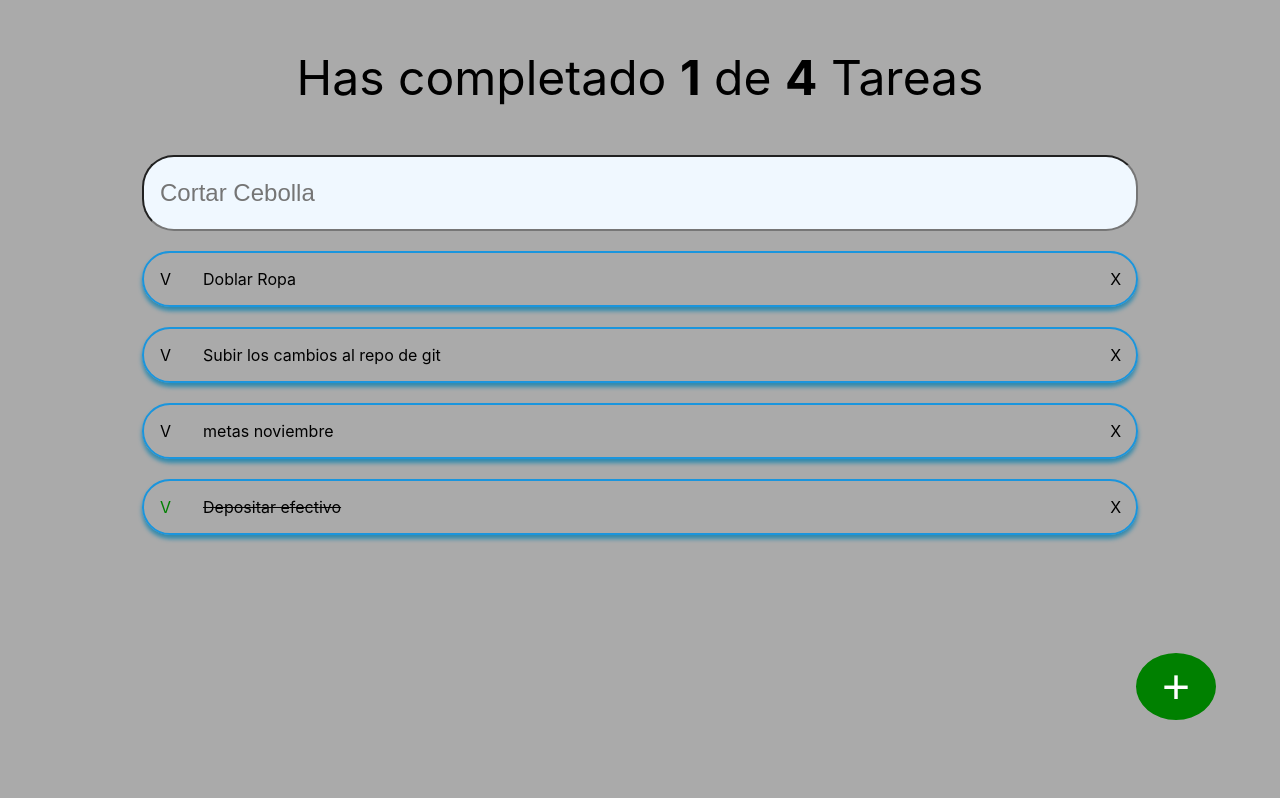
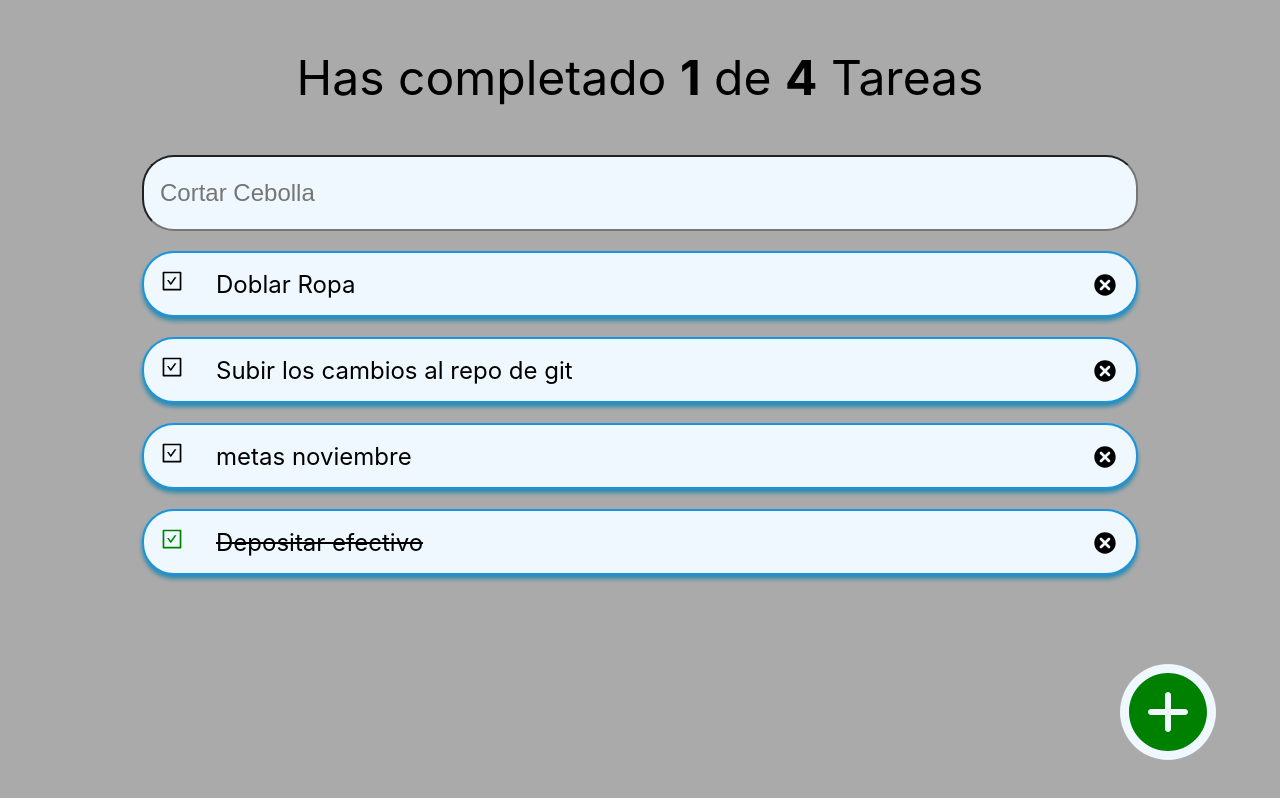
Before and after one commit to JoseDanielBarrero/curso-react, a React (Create React App) app: page / in a window 1280 px wide. Built offline with nearby package versions, Linux system fonts and the light colour scheme.

Commit message:
Cambios a los iconos y funcionalidad de compeltar y eliminar tareas, ademas de mensajes del todo counter cuando se completan todas las tareas y cuando no hay tareas

```diff
--- a/package.json
+++ b/package.json
@@ -4,6 +4,7 @@
   "dependencies": {
     "react": "^18",
     "react-dom": "^18",
+    "react-icons": "^4.11.0",
     "react-scripts": "5.0.1",
     "web-vitals": "^2.1.4"
   },
--- a/src/App.js
+++ b/src/App.js
@@ -30,6 +30,20 @@ function App() {
     }
   )
 
+  function completeTodo (text) {
+    const newTodos = [...todos];
+    const indexTodo = newTodos.findIndex((todo) => todo.text ==text);
+    newTodos[indexTodo].completed = !newTodos[indexTodo].completed;
+    setTodos(newTodos)
+  }
+
+  function deleteTodo (text) {
+    const newTodos = [...todos];
+    const indexTodo = newTodos.findIndex((todo) => todo.text ==text);
+    newTodos.splice(indexTodo,1);
+    setTodos(newTodos)
+  }
+
 
   return (
     <>
@@ -39,7 +53,13 @@ function App() {
       />
       <TodoList>
         {searchedTodos.map(todo => (
-          <TodoItem key={todo.text} text={todo.text} completed={todo.completed}/>
+          <TodoItem
+            key={todo.text}
+            text={todo.text}
+            completed={todo.completed}
+            onComplete={()=> completeTodo(todo.text)}
+            onDelete={()=> deleteTodo(todo.text)}
+          />
         ))}
       </TodoList>
       <CreateTodoButton/>
--- a/src/CreateTodoButton.css
+++ b/src/CreateTodoButton.css
@@ -1,21 +1,20 @@
 .CreateButton{
-    font-size: 48px;
-    border: 5px solid green;
+    font-size: 6rem;
+    position: fixed;
+    bottom: 5%;
+    right: 5%;
+    color: green;
     border-radius: 100%;
-    width: 5rem;
-    position: fixed;
-    bottom: 10%;
-    right: 5%;
-    color: white;
-    background-color: green;
+    background-color: aliceblue;
+    padding: 0;
 }
 
 .CreateButton:hover {
-    box-shadow: 0 4px 16px rgba(49, 138, 172, 1);
+    box-shadow: 0 4px 16px rgb(2, 102, 2);
     transition: all 0.2s ease;
 }
 
 .CreateButton:active {
     background-color: rgb(2, 102, 2);
-    border-color: rgb(2, 102, 2);
+    color: aliceblue;
 }
--- a/src/CreateTodoButton.js
+++ b/src/CreateTodoButton.js
@@ -1,5 +1,6 @@
 import React from 'react';
-import "./CreateTodoButton.css"
+import "./CreateTodoButton.css";
+import {IoIosAddCircle, IoIosAddCircleOutline} from 'react-icons/io'
 
 function CreateTodoButton() {
 
@@ -7,7 +8,7 @@ function CreateTodoButton() {
 
   }
   return (
-    <button className='CreateButton'>+</button>
+    <IoIosAddCircle className='CreateButton'>+</IoIosAddCircle>
   )
 }
 
--- a/src/TodoCounter.js
+++ b/src/TodoCounter.js
@@ -1,10 +1,21 @@
 import React from 'react';
 import './TodoCounter.css';
 
+
 function TodoCounter({total, completed}) {
-  return (
-    <p className='TodoCounter'>Has completado <span>{completed}</span> de <span>{total}</span> Tareas</p>
-  )
+
+  function renderCounter(){
+    if(total==0){
+      return(<p className='TodoCounter'>No tienes tareas pendientes!</p>)
+    }
+    if(completed==total ){
+      return(<p className='TodoCounter'>Felicidades! Has completado todas tus Tareas!</p>)
+    }
+
+    return(<p className='TodoCounter'>Has completado <span>{completed}</span> de <span>{total}</span> Tareas</p>)
+  }
+
+  return ( renderCounter() )
 }
 
 export {TodoCounter};
--- a/src/TodoItem.css
+++ b/src/TodoItem.css
@@ -6,6 +6,8 @@
     padding: 1rem;
     position: relative;
     box-shadow: 0 4px 4px rgba(49, 138, 172, 1);
+    background-color: aliceblue;
+    font-size: 24px;
 }
 
 .TodoItem__Text {
@@ -14,9 +16,9 @@
 }
 
 .TodoItem__DeleteButton {
+    font-size: 32px;
     position:absolute;
     right: 1.5%;
-    bottom: 30%;
 }
 
 .TodoItem__DeleteButton:hover {
@@ -24,6 +26,9 @@
     cursor: pointer;
 }
 
+.TodoItem__Check {
+    font-weight: bold;
+}
 .TodoItem__Check:hover {
     color: rgb(26, 149, 221);
     cursor: pointer;
--- a/src/TodoItem.js
+++ b/src/TodoItem.js
@@ -1,13 +1,19 @@
 import React from 'react';
 import './TodoItem.css';
-
+import {AiOutlineCheckSquare} from 'react-icons/ai';
+import {TiDelete} from 'react-icons/ti'
 
 function TodoItem(props) {
+
     return(
       <li className='TodoItem'>
-        <span className={`TodoItem__Check ${props.completed && "TodoItem__Check--completed"}`}>V</span>
+        <AiOutlineCheckSquare
+          className={`TodoItem__Check ${props.completed && "TodoItem__Check--completed"}`}
+          onClick={props.onComplete}/>
         <span className={`TodoItem__Text ${props.completed && "TodoItem__Text--completed"}`}>{props.text}</span>
-        <span className='TodoItem__DeleteButton'>X</span>
+        <TiDelete className='TodoItem__DeleteButton'
+          onClick={props.onDelete}
+          >X</TiDelete>
       </li>
     );
   }
```
Also changed, not shown: 1 other file (tests, documents, lock files or other folders).
